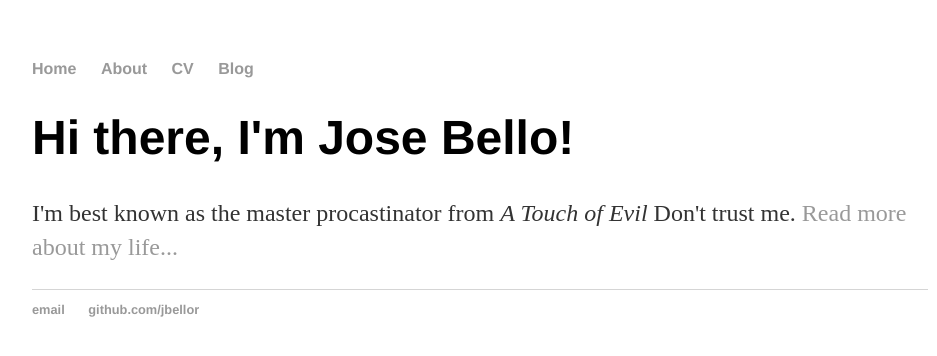
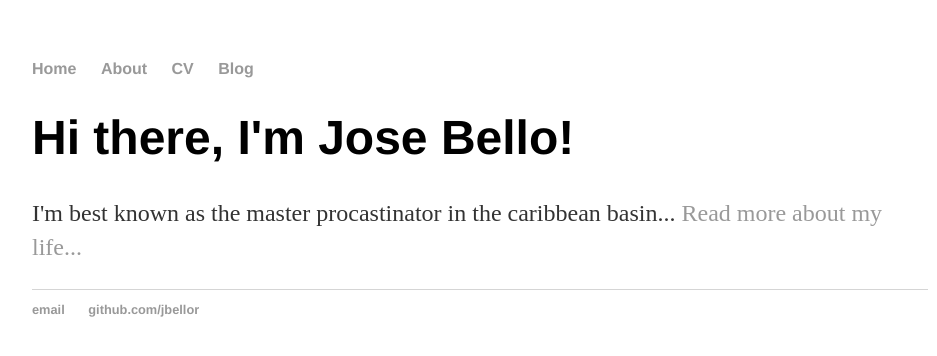
Before and after one commit to jbellor/jbellor, a Jekyll site: the page built from index.html, in a window 1280 px wide. Shown: the top 356 px of the page, without its empty margins (160-1097 px from the left). Built offline with Jekyll 4.4.1, drawn with Linux system fonts in a browser that asks for light colours.

Commit message:
Update index.html

```diff
--- a/index.html
+++ b/index.html
@@ -4,5 +4,5 @@ title: Jose Bello, Procastination Guru
 ---
 <div class="blurb">
 	<h1>Hi there, I'm Jose Bello!</h1>
-	<p>I'm best known as the master procastinator from <em>A Touch of Evil</em> Don't trust me. <a href="/about">Read more about my life...</a></p>
+	<p>I'm best known as the master procastinator in the caribbean basin... <a href="/about">Read more about my life...</a></p>
 </div><!-- /.blurb -->
```
